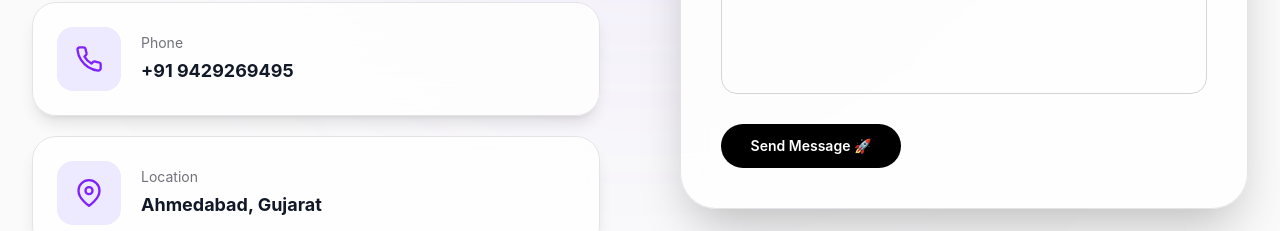
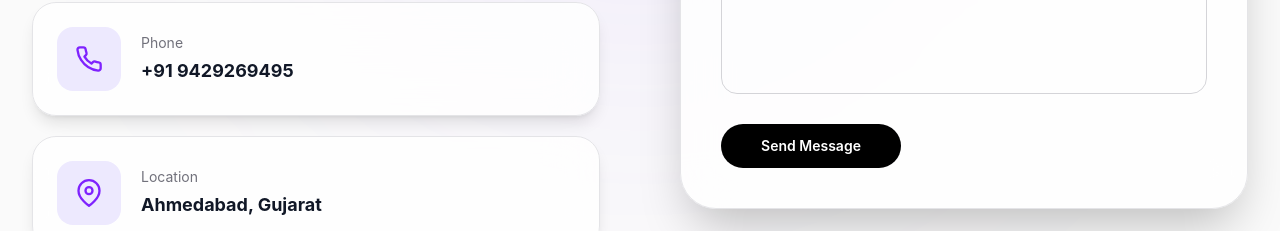
Before and after one commit to nishantkanada11/protfolio, a React (Vite) app: page / in a window 1280 px wide. Shown: the part 7540-7771 px from the top of the page. Built offline with nearby package versions, Linux system fonts and the light colour scheme.

Commit message:
basic change

```diff
--- a/src/components/home/ContactSection.jsx
+++ b/src/components/home/ContactSection.jsx
@@ -354,7 +354,7 @@ await emailjs.send(
 
                     ? "Sending..."
 
-                    : "Send Message 🚀"
+                    : "Send Message"
 
                 }
 
```
